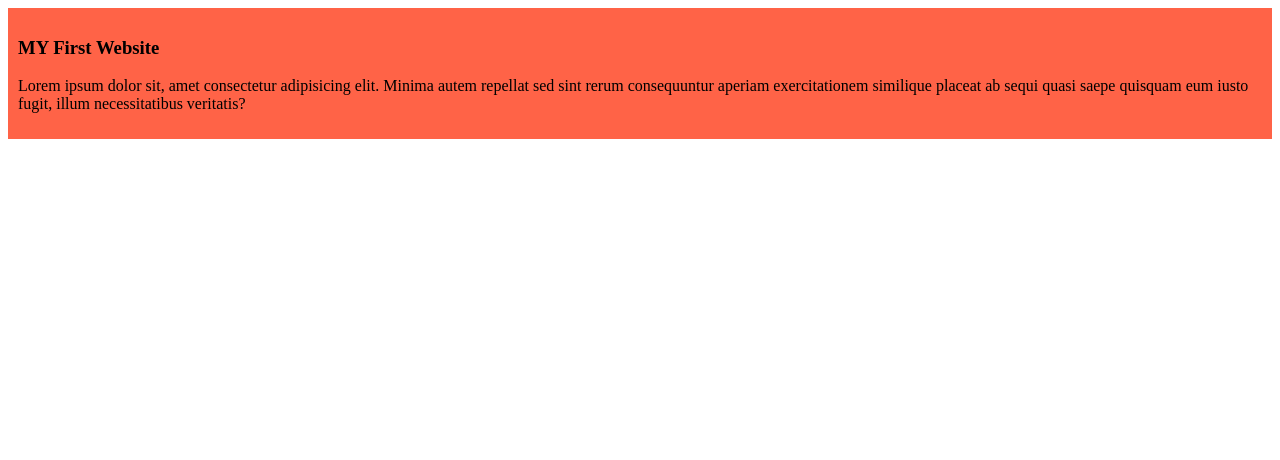
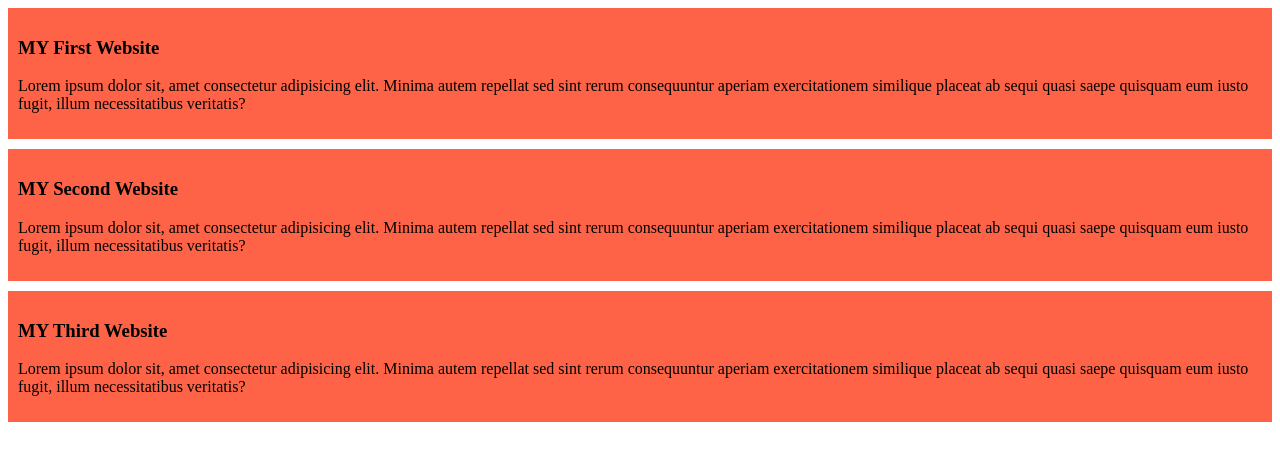
Before and after one commit to imarjuk/my-new-website, a plain HTML site: page index.html in a window 1280 px wide. Drawn offline with Linux system fonts and the light colour scheme.

Commit message:
added the sceond and the third blog

```diff
--- a/index.html
+++ b/index.html
@@ -13,5 +13,17 @@
             Lorem ipsum dolor sit, amet consectetur adipisicing elit. Minima autem repellat sed sint rerum consequuntur aperiam exercitationem similique placeat ab sequi quasi saepe quisquam eum iusto fugit, illum necessitatibus veritatis?
         </p>
     </div>
+    <div>
+        <h3>MY Second Website</h3>
+        <p>
+            Lorem ipsum dolor sit, amet consectetur adipisicing elit. Minima autem repellat sed sint rerum consequuntur aperiam exercitationem similique placeat ab sequi quasi saepe quisquam eum iusto fugit, illum necessitatibus veritatis?
+        </p>
+    </div>
+    <div>
+        <h3>MY Third Website</h3>
+        <p>
+            Lorem ipsum dolor sit, amet consectetur adipisicing elit. Minima autem repellat sed sint rerum consequuntur aperiam exercitationem similique placeat ab sequi quasi saepe quisquam eum iusto fugit, illum necessitatibus veritatis?
+        </p>
+    </div>
 </body>
 </html>
--- a/styles/blog.css
+++ b/styles/blog.css
@@ -1,4 +1,5 @@
 div{
     background-color: tomato;
     padding: 10px;
+    margin-bottom: 10px;
 }
```
